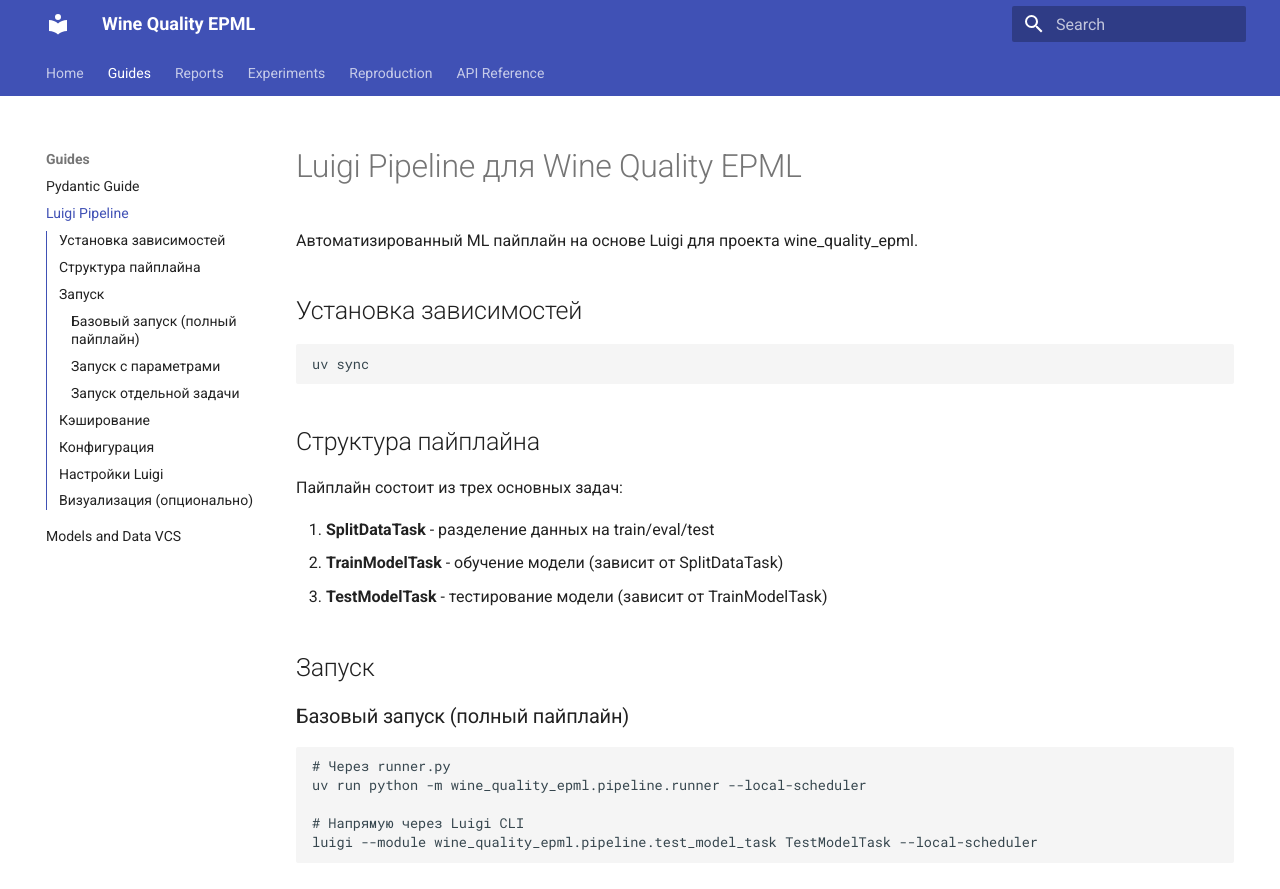
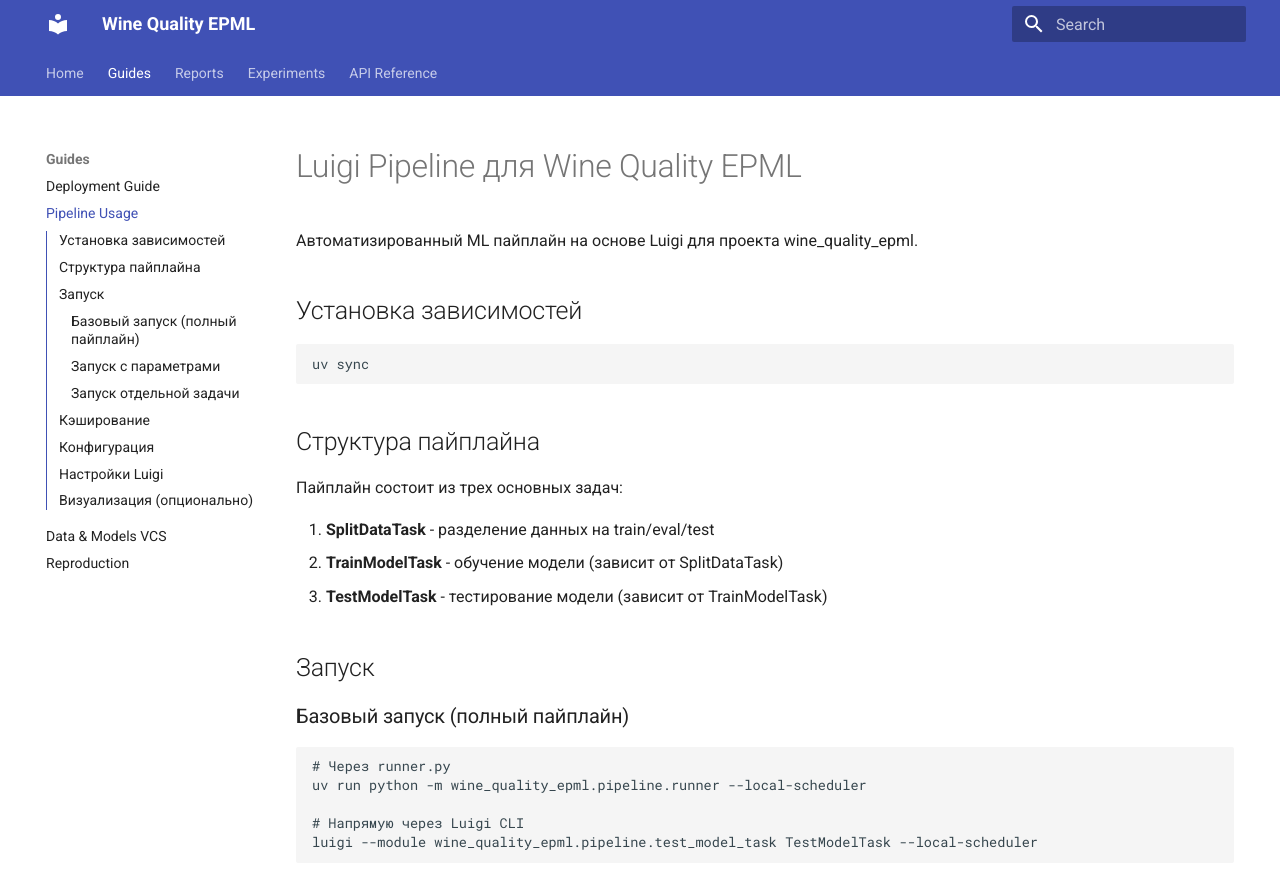
Before and after one commit to AlekseiSDev/aith_epml, an MkDocs documentation site: the page built from docs/guides/luigi_pipeline_usage.md, in a window 1280 px wide and 900 px high. Shown: the top 889 px of the window. Built offline with MkDocs 1.6.1 and Material for MkDocs 9.7.7, drawn with Linux system fonts in a browser that asks for light colours.

```diff
--- a/mkdocs.yml
+++ b/mkdocs.yml
@@ -20,9 +20,10 @@ plugins:
 nav:
   - Home: index.md
   - Guides:
-    - Pydantic Guide: guides/pydantic_guide.md
-    - Luigi Pipeline: guides/luigi_pipeline_usage.md
-    - Models and Data VCS: guides/models_and_data_vcs.md
+    - Deployment Guide: guides/deployment_guide.md
+    - Pipeline Usage: guides/luigi_pipeline_usage.md
+    - Data & Models VCS: guides/models_and_data_vcs.md
+    - Reproduction: hw_6/reproduction.md
   - Reports:
     - HW1: hw_1/hw1_report.md
     - HW2: hw_2/hw2_report_models_and_data_vcs.md
@@ -31,7 +32,6 @@ nav:
     - HW5: hw_5/hw5_report_clearml.md
     - HW6: hw_6/hw6_autodocs_report.md
   - Experiments: hw_6/experiments.md
-  - Reproduction: hw_6/reproduction.md
   - API Reference:
     - Config: api/config.md
     - Pipeline: api/pipeline.md
```
Also changed, not shown: README.md (+2 -0 lines), 1 other file.
